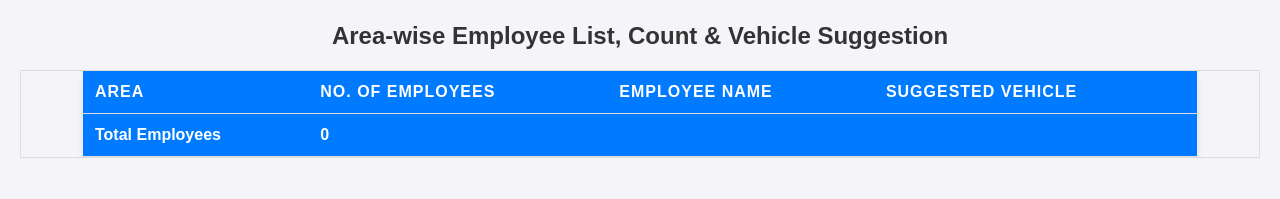
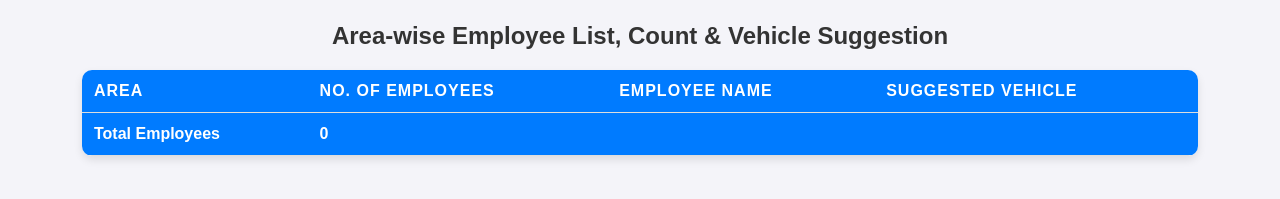
Before and after one commit to RAHUL-JAIN1351/Employee-Transportation-List-VT, a plain HTML site: page index.html in a window 1280 px wide. Shown: the part 127-326 px from the top of the page. Drawn offline with Linux system fonts and the light colour scheme.

Commit message:
Update index.html

```diff
--- a/index.html
+++ b/index.html
@@ -24,21 +24,14 @@
             border-radius: 5px;
         }
 
-        /* Scrollable Table Container */
-        .table-container {
-            max-height: 400px; /* Adjust height as needed */
-            overflow-y: auto;
-            border: 1px solid #ddd;
-            margin-top: 20px;
-        }
-
         table {
             width: 90%;
-            margin: 0 auto;
+            margin: 20px auto;
             border-collapse: collapse;
             background: white;
             box-shadow: 0 4px 8px rgba(0, 0, 0, 0.1);
             border-radius: 10px;
+            overflow: hidden;
             opacity: 0;
             transform: scale(0.95);
             animation: fadeInTable 0.5s forwards 0.3s;
@@ -51,15 +44,6 @@
             }
         }
 
-        /* Sticky Table Header */
-        thead {
-            position: sticky;
-            top: 0;
-            background: #007bff;
-            color: white;
-            z-index: 1000;
-        }
-
         th, td {
             padding: 12px;
             border-bottom: 1px solid #ddd;
@@ -67,10 +51,11 @@
         }
 
         th {
+            background: #007bff;
+            color: white;
             text-transform: uppercase;
             letter-spacing: 1px;
         }
-
         tr {
             opacity: 0;
             transform: translateY(10px);
@@ -105,8 +90,6 @@
     <input type="file" id="upload" accept=".xlsx, .xls">
 
     <h2>Area-wise Employee List, Count & Vehicle Suggestion</h2>
-
-    <div class="table-container">
     <table id="areaTable">
         <thead>
             <tr>
@@ -125,7 +108,6 @@
             </tr>
         </tfoot>
     </table>
-    </div>
 
     <script>
         document.getElementById('upload').addEventListener('change', function(event) {
```
Lines whose indentation alone changed are shown as unchanged.
